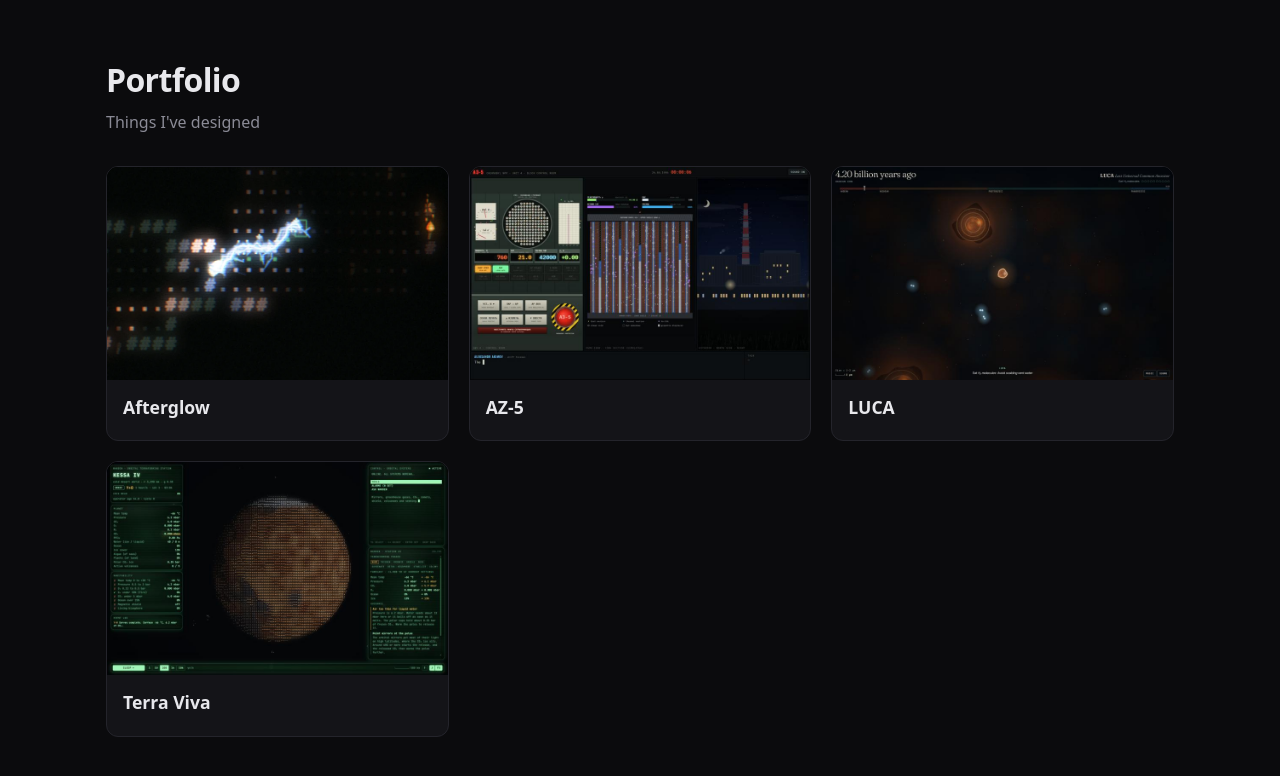
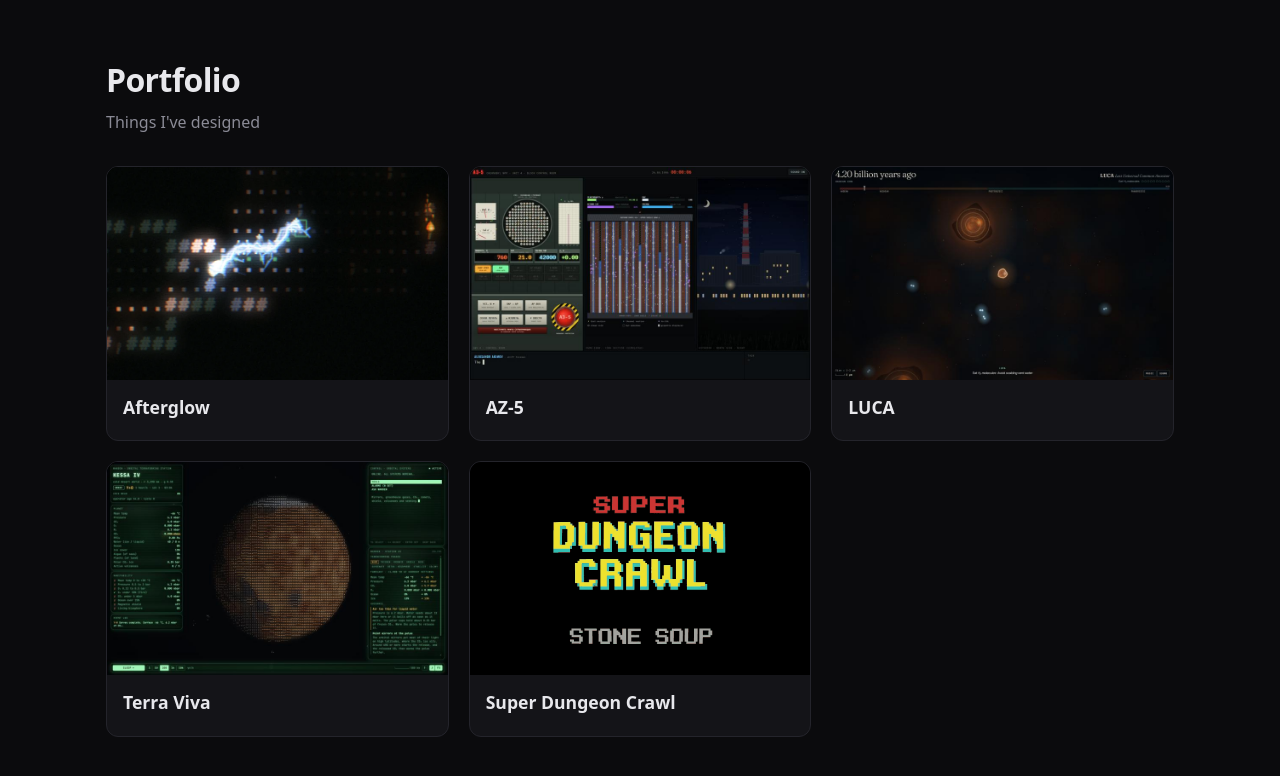
Before and after one commit to vimuston/portfolio, a plain HTML site: page index.html in a window 1280 px wide. Drawn offline with Linux system fonts and the light colour scheme.

Commit message:
Add Super Dungeon Crawl tile with hover image
Co-Authored-By: Claude Opus 5.5 <noreply@anthropic.com>

```diff
--- a/index.html
+++ b/index.html
@@ -54,13 +54,24 @@
       box-shadow: 0 8px 30px rgba(156, 200, 255, .12);
       outline: none;
     }
-    .tile img {
-      display: block;
+    .tile .media {
+      position: relative;
+      aspect-ratio: 16 / 10;
+      background: #000;
+      overflow: hidden;
+    }
+    .tile .media img {
+      position: absolute;
+      inset: 0;
       width: 100%;
-      aspect-ratio: 16 / 10;
+      height: 100%;
       object-fit: cover;
-      background: #000;
+      transition: opacity .3s ease;
     }
+    .tile .media img.contain { object-fit: contain; padding: 6%; }
+    .tile .media img.hover { opacity: 0; }
+    .tile:hover .media img.hover,
+    .tile:focus-visible .media img.hover { opacity: 1; }
     .tile .body { padding: 14px 16px 16px; }
     .tile h2 { margin: 0 0 4px; font-size: 1.1rem; }
     .tile p { margin: 0; color: var(--muted); font-size: .92rem; }
@@ -82,6 +93,7 @@
 
   <script>
     // Add a new project: drop its image in /images and add an entry here.
+    // Optional: fit: "contain" (show whole image, e.g. a logo), hoverImage: "images/x.webp".
     const projects = [
       {
         title: "Afterglow",
@@ -107,6 +119,14 @@
         image: "images/terra-viva.jpg",
         url: "https://vimuston.github.io/terra-viva/"
       },
+      {
+        title: "Super Dungeon Crawl",
+        description: "",
+        image: "images/sdc-logo.png",
+        fit: "contain",
+        hoverImage: "images/sdc-gameplay.webp",
+        url: "https://github.com/vimuston/super-dungeon-crawl"
+      },
     ];
 
     const list = document.getElementById("projects");
@@ -116,10 +136,22 @@
       a.className = "tile";
       a.href = p.url;
 
+      const media = document.createElement("div");
+      media.className = "media";
       const img = document.createElement("img");
       img.src = p.image;
       img.alt = p.title + " screenshot";
       img.loading = "lazy";
+      if (p.fit === "contain") img.classList.add("contain");
+      media.appendChild(img);
+      if (p.hoverImage) {
+        const hov = document.createElement("img");
+        hov.src = p.hoverImage;
+        hov.alt = "";
+        hov.loading = "lazy";
+        hov.className = "hover";
+        media.appendChild(hov);
+      }
 
       const body = document.createElement("div");
       body.className = "body";
@@ -132,7 +164,7 @@
         body.appendChild(d);
       }
 
-      a.append(img, body);
+      a.append(media, body);
       li.appendChild(a);
       list.appendChild(li);
     }
```
Also changed, not shown: images/sdc-gameplay.webp (added), images/sdc-logo.png (added).
